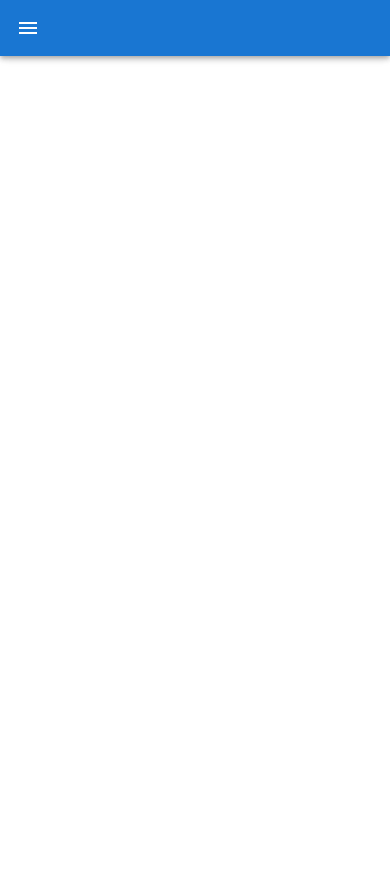
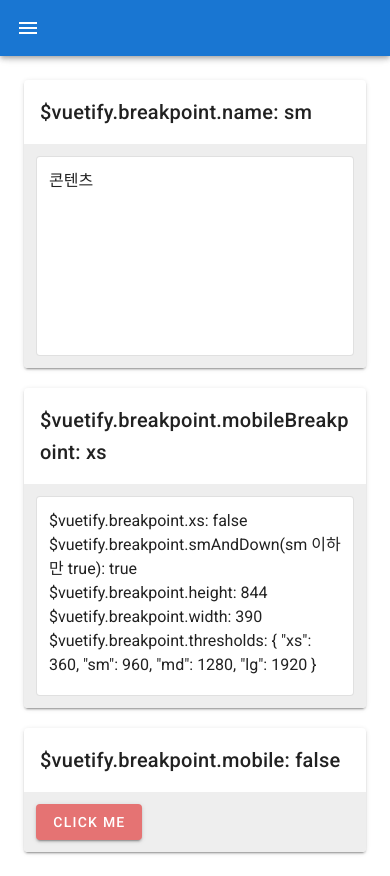
Before and after one commit to dkaskgkdua/vuetify-admin-template, a Vue app: page /breakpoints in a window 390 px wide. Before the commit the page ends 844 px from the top, so only its background shows below. Built offline with nearby package versions, Linux system fonts and the light colour scheme.

Commit message:
breakpoint 세팅 및 사용법

```diff
--- a/src/App.vue
+++ b/src/App.vue
@@ -60,6 +60,7 @@
     items: [
       { title: 'Dashboard', icon: 'mdi-view-dashboard', to: '/' },
       { title: 'GridSystem', icon: 'mdi-image', to:'/grid-system' },
+      { title: 'Breakpoints', icon: 'mdi-image', to:'/breakpoints' },
       { title: 'GridListPage', icon: 'mdi-image', to:'/grid-list-page' },
     ],
     right: null,
--- a/src/plugins/vuetify.js
+++ b/src/plugins/vuetify.js
@@ -4,4 +4,12 @@
 Vue.use(Vuetify);
 
 export default new Vuetify({
+  breakpoint: {
+    // 모바일 사이즈 설정 기본은 => 1264
+    mobileBreakpoint: 'xs',
+    // xs sm md lg 데이터값 세팅
+    thresholds: {
+      xs: 360
+    }
+  }
 });
--- a/src/router/index.js
+++ b/src/router/index.js
@@ -3,6 +3,7 @@
 import Dashboard from '@/views/Dashboard'
 import GridSystem from '@/views/GridSystem'
 import GridListPage from '@/views/GridListPage'
+import Breakpoints from '@/views/Breakpoints'
 
 Vue.use(VueRouter)
 
@@ -21,7 +22,11 @@
     path: '/grid-list-page',
     name: 'GridListPage',
     component: GridListPage
-
+  },
+  {
+    path: '/breakpoints',
+    name: 'Breakpoints',
+    component: Breakpoints
   }
 ]
 
--- /dev/null
+++ b/src/views/Breakpoints.vue
@@ -0,0 +1,108 @@
+<template>
+  <v-container>
+    <v-card>
+      <v-card-title>
+        $vuetify.breakpoint.name: {{ $vuetify.breakpoint.name }}
+      </v-card-title>
+      <v-container class="grey lighten-3">
+        <v-card
+          :height="height"
+          outlined
+          class="pa-3"
+        >
+          콘텐츠
+        </v-card>
+      </v-container>
+    </v-card>
+    <v-card class="mt-5">
+      <v-card-title>
+        $vuetify.breakpoint.mobileBreakpoint: {{ $vuetify.breakpoint.mobileBreakpoint }}
+      </v-card-title>
+      <v-container class="grey lighten-3">
+        <v-card
+          :height="height"
+          outlined
+          class="pa-3"
+        >
+          $vuetify.breakpoint.xs: {{ $vuetify.breakpoint.xs }} <br>
+          $vuetify.breakpoint.smAndDown(sm 이하만 true): {{ $vuetify.breakpoint.smAndDown }} <br>
+          $vuetify.breakpoint.height: {{ $vuetify.breakpoint.height }} <br>
+          $vuetify.breakpoint.width: {{ $vuetify.breakpoint.width }} <br>
+          $vuetify.breakpoint.thresholds: {{ $vuetify.breakpoint.thresholds }}
+
+        </v-card>
+      </v-container>
+    </v-card>
+    <v-card class="mt-5">
+      <v-card-title>
+        $vuetify.breakpoint.mobile: {{ $vuetify.breakpoint.mobile }}
+      </v-card-title>
+      <v-container class="grey lighten-3">
+        <v-dialog
+          v-model="dialog"
+          width="500"
+          :fullscreen="$vuetify.breakpoint.mobile"
+        >
+          <template v-slot:activator="{ on, attrs }">
+            <v-btn
+              color="red lighten-2"
+              dark
+              v-bind="attrs"
+              v-on="on"
+            >
+              Click Me
+            </v-btn>
+          </template>
+
+          <v-card>
+            <v-card-title class="text-h5 grey lighten-2">
+              Privacy Policy
+            </v-card-title>
+
+            <v-card-text>
+              Lorem ipsum dolor sit amet, consectetur adipiscing elit, sed do eiusmod tempor incididunt ut labore et dolore magna aliqua. Ut enim ad minim veniam, quis nostrud exercitation ullamco laboris nisi ut aliquip ex ea commodo consequat. Duis aute irure dolor in reprehenderit in voluptate velit esse cillum dolore eu fugiat nulla pariatur. Excepteur sint occaecat cupidatat non proident, sunt in culpa qui officia deserunt mollit anim id est laborum.
+            </v-card-text>
+
+            <v-divider></v-divider>
+
+            <v-card-actions>
+              <v-spacer></v-spacer>
+              <v-btn
+                color="primary"
+                text
+                @click="dialog = false"
+              >
+                I accept
+              </v-btn>
+            </v-card-actions>
+          </v-card>
+        </v-dialog>
+      </v-container>
+    </v-card>
+  </v-container>
+</template>
+
+<script>
+export default {
+  name: "Breakpoints",
+  data: () => ({
+    dialog: false
+  }),
+  computed: {
+    height() {
+      switch(this.$vuetify.breakpoint.name) {
+      case 'xs': return 100
+      case 'sm': return 200
+      case 'md': return 300
+      case 'lg': return 400
+      default: return 500
+      }
+    }
+  },
+
+}
+</script>
+
+<style scoped>
+
+</style>
```
Also changed, not shown: src/__App.vue (added, +33 -0 lines), .eslintrc.js. Lines whose indentation alone changed are shown as unchanged.
